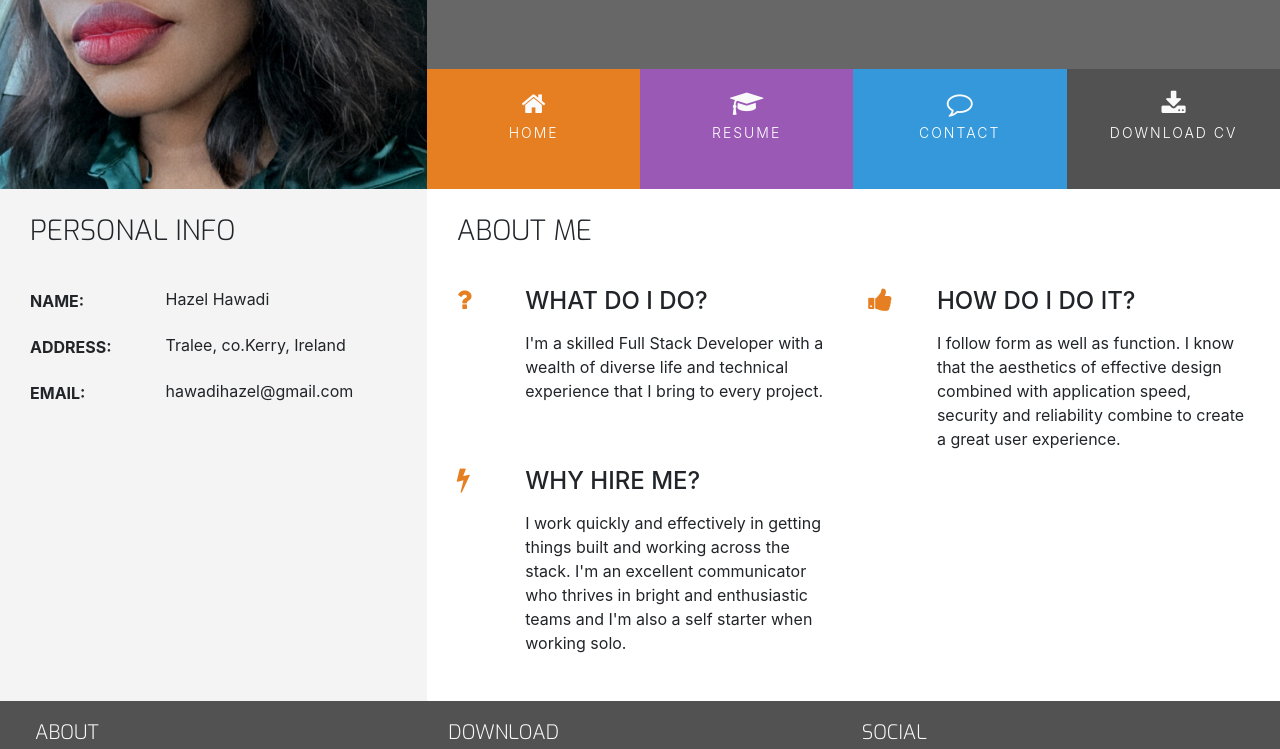
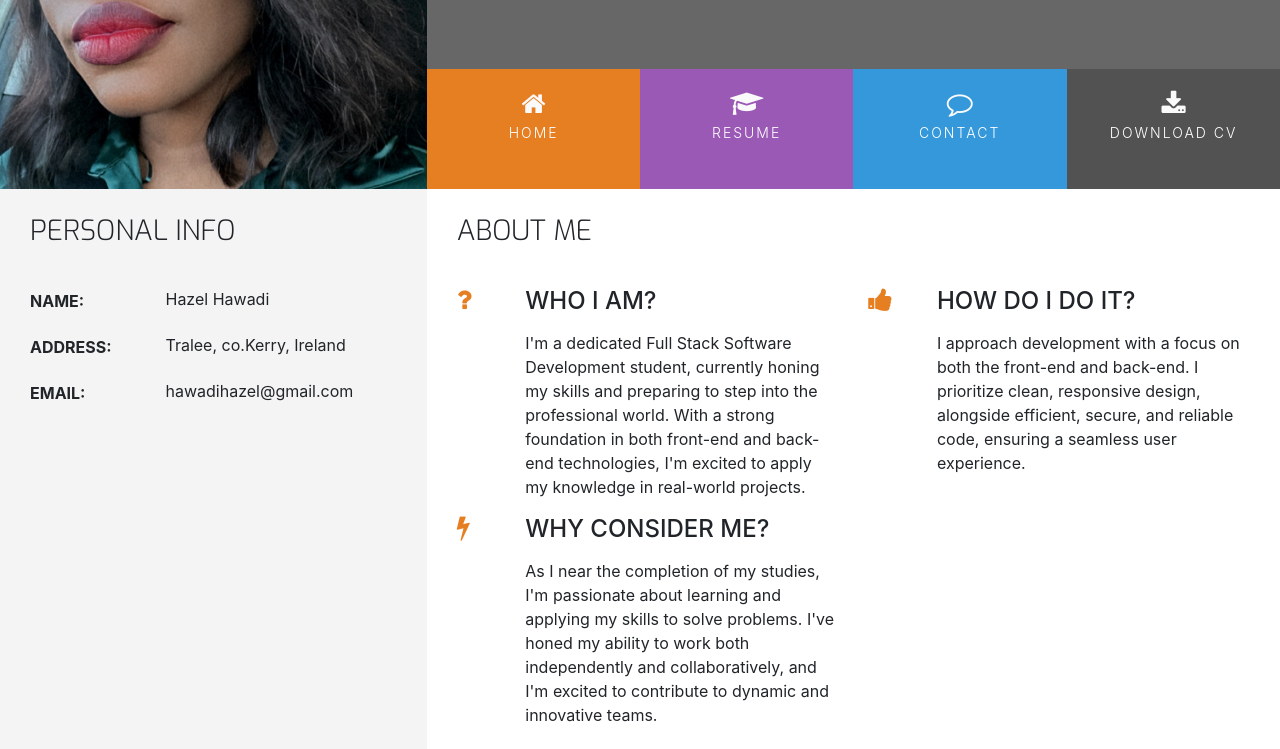
Before and after one commit to HazelHawadi/resume, a plain HTML site: page index.html in a window 1280 px wide. Shown: the part 180-929 px from the top of the page. Drawn offline with nearby package versions, Linux system fonts and the light colour scheme.

Commit message:
Change self description and About section in index.html

```diff
--- a/index.html
+++ b/index.html
@@ -1,15 +1,20 @@
 <!DOCTYPE html>
 <html lang="en">
+
 <head>
     <meta charset="UTF-8">
     <meta name="viewport" content="width=device-width, initial-scale=1.0">
     <meta http-equiv="X-UA-Compatible" content="ie=edge">
-    <link rel="stylesheet" href="https://maxcdn.bootstrapcdn.com/bootstrap/4.2.1/css/bootstrap.min.css" type="text/css" />
-    <link rel="stylesheet" href="https://maxcdn.bootstrapcdn.com/font-awesome/4.7.0/css/font-awesome.min.css" type="text/css" />
-    <link rel="stylesheet" href="https://cdnjs.cloudflare.com/ajax/libs/hover.css/2.1.1/css/hover-min.css" type="text/css" />
+    <link rel="stylesheet" href="https://maxcdn.bootstrapcdn.com/bootstrap/4.2.1/css/bootstrap.min.css"
+        type="text/css" />
+    <link rel="stylesheet" href="https://maxcdn.bootstrapcdn.com/font-awesome/4.7.0/css/font-awesome.min.css"
+        type="text/css" />
+    <link rel="stylesheet" href="https://cdnjs.cloudflare.com/ajax/libs/hover.css/2.1.1/css/hover-min.css"
+        type="text/css" />
     <link rel="stylesheet" href="assets/css/style.css">
     <title>Hazel</title>
 </head>
+
 <body>
     <header>
         <div class="row no-gutters">
@@ -25,16 +30,20 @@
                     <div class="col">
                         <ul id="nav" class="list-inline menucontainer">
                             <li class="col-6 col-sm-3 list-inline-item ui-menu-color-home menuitem">
-                                <a href="index.html" class="hvr-sweep-to-bottom"><i class="fa fa-home" aria-hidden="true"></i><span>Home</span></a>
+                                <a href="index.html" class="hvr-sweep-to-bottom"><i class="fa fa-home"
+                                        aria-hidden="true"></i><span>Home</span></a>
                             </li>
                             <li class="col-6 col-sm-3 list-inline-item ui-menu-color-resume menuitem">
-                                <a href="resume.html" class="hvr-sweep-to-bottom"><i class="fa fa-graduation-cap" aria-hidden="true"></i><span>Resume</span></a>
+                                <a href="resume.html" class="hvr-sweep-to-bottom"><i class="fa fa-graduation-cap"
+                                        aria-hidden="true"></i><span>Resume</span></a>
                             </li>
                             <li class="col-6 col-sm-3 list-inline-item ui-menu-color-contact menuitem">
-                                <a href="contact.html" class="hvr-sweep-to-bottom"><i class="fa fa-comment-o" aria-hidden="true"></i><span>Contact</span></a>
+                                <a href="contact.html" class="hvr-sweep-to-bottom"><i class="fa fa-comment-o"
+                                        aria-hidden="true"></i><span>Contact</span></a>
                             </li>
                             <li class="col-6 col-sm-3 list-inline-item ui-menu-color-download menuitem">
-                                <a href="assets/cv/hazelcv.pdf" target="_blank" class="hvr-sweep-to-bottom"><i class="fa fa-download" aria-hidden="true"></i><span>Download CV</span></a>
+                                <a href="assets/cv/hazelcv.pdf" target="_blank" class="hvr-sweep-to-bottom"><i
+                                        class="fa fa-download" aria-hidden="true"></i><span>Download CV</span></a>
                             </li>
                         </ul>
                     </div>
@@ -102,9 +111,12 @@
                                 <i class="three-reasons-icon fa fa-question" aria-hidden="true"></i>
                             </div>
                             <div class="col-10">
-                                <h4 class="three-reasons-heading uppercase">What do I do?</h4>
+                                <h4 class="three-reasons-heading uppercase">Who I Am?</h4>
                                 <p>
-                                    I'm a skilled Full Stack Developer with a wealth of diverse life and technical experience that I bring to every project.
+                                    I'm a dedicated Full Stack Software Development student, currently honing my skills
+                                    and preparing to step into the professional world. With a strong foundation in both
+                                    front-end and back-end technologies, I'm excited to apply my knowledge in real-world
+                                    projects.
                                 </p>
                             </div>
                         </div>
@@ -117,7 +129,9 @@
                             <div class="col-10">
                                 <h4 class="three-reasons-heading uppercase">How do I do it?</h4>
                                 <p>
-                                    I follow form as well as function. I know that the aesthetics of effective design combined with application speed, security and reliability combine to create a great user experience.
+                                    I approach development with a focus on both the front-end and back-end. I prioritize
+                                    clean, responsive design, alongside efficient, secure, and reliable code, ensuring a
+                                    seamless user experience.
                                 </p>
                             </div>
                         </div>
@@ -128,9 +142,12 @@
                                 <i class="three-reasons-icon fa fa-bolt" aria-hidden="true"></i>
                             </div>
                             <div class="col-10">
-                                <h4 class="three-reasons-heading uppercase">Why hire me?</h4>
+                                <h4 class="three-reasons-heading uppercase">Why consider me?</h4>
                                 <p>
-                                    I work quickly and effectively in getting things built and working across the stack. I'm an excellent communicator who thrives in bright and enthusiastic teams and I'm also a self starter when working solo.
+                                    As I near the completion of my studies, I'm passionate about learning and applying
+                                    my skills to solve problems. I've honed my ability to work both independently and
+                                    collaboratively, and
+                                    I'm excited to contribute to dynamic and innovative teams.
                                 </p>
                             </div>
                         </div>
@@ -145,7 +162,8 @@
             <div class="col-sm-4">
                 <h5 class="uppercase general-sub">About</h5>
                 <p class="inline-block">
-                    Full Stack Web Developer. Skilled in everything from HTML to Heroku. The capacity for structural and design thinking.
+                    I'm a Full Stack Web Developer student with skills spanning from HTML to Heroku, ready to apply my knowledge
+                    to real-world applications.
                 </p>
             </div>
             <div class="col-sm-4">
@@ -202,4 +220,5 @@
         </div>
     </footer>
 </body>
+
 </html>
```
